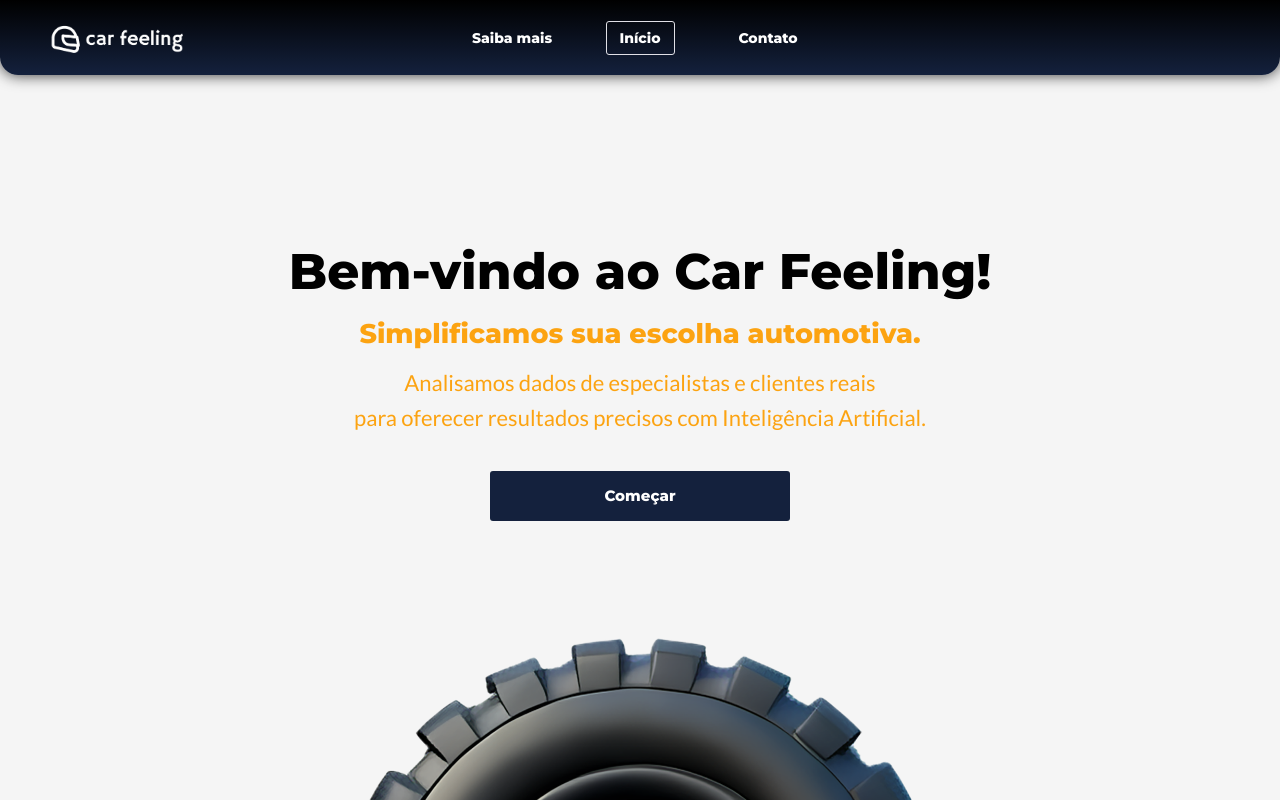
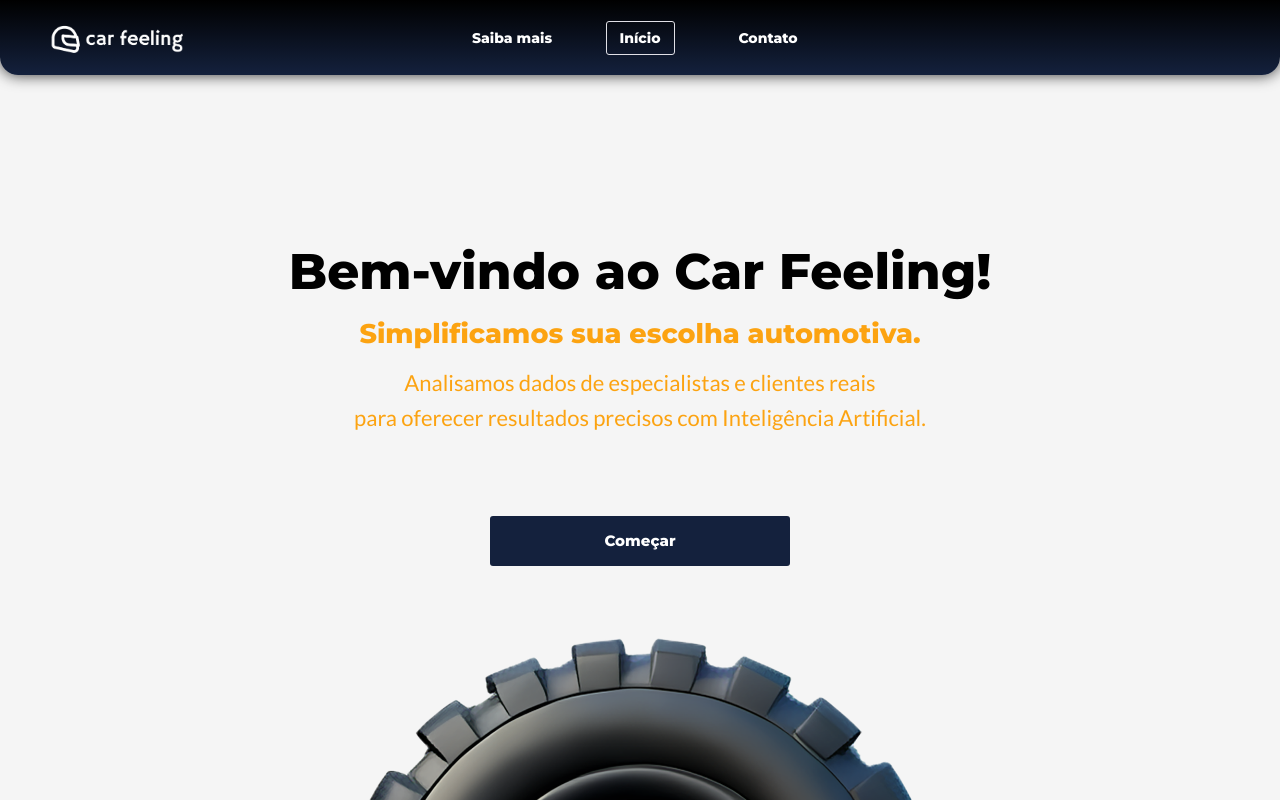
Before and after one commit to marcofeliponi/carfeeling, a Vue app in the folder frontend/: page / in a window 1280 px wide. Built offline with nearby package versions, Linux system fonts and the light colour scheme.

Commit message:
home page subdescription

```diff
--- a/frontend/src/views/HomePage.vue
+++ b/frontend/src/views/HomePage.vue
@@ -3,7 +3,7 @@
         <div>
             <h1 class="title">Bem-vindo ao Car Feeling!</h1>
             <h2 class="description">Simplificamos sua escolha automotiva.</h2>
-            <h4 class="subdescription">
+            <h4 class="sub-description">
                 Analisamos dados de especialistas e clientes reais<br> para oferecer resultados precisos com Inteligência Artificial.
             </h4>
         </div>
@@ -72,7 +72,7 @@ export default {
         font-size: 27px;
     }
 
-    .subdescription {
+    .sub-description {
         margin-top: 10px;
         font-family: 'Lato', sans-serif;
         color: var(--secondary-color);
@@ -80,9 +80,8 @@ export default {
     }
 
     .start-button {
-        margin-top: 35px;
+        margin-top: 80px;
         font-family: 'Montserrat', sans-serif;
-        z-index: 2;
     }
 
     .tire-footer {
@@ -91,7 +90,6 @@ export default {
         left: 50%;
         transform: translateX(-50%);
         height: 45%;
-        z-index: 1;
         pointer-events: none;
 
         .tire-img {
```
